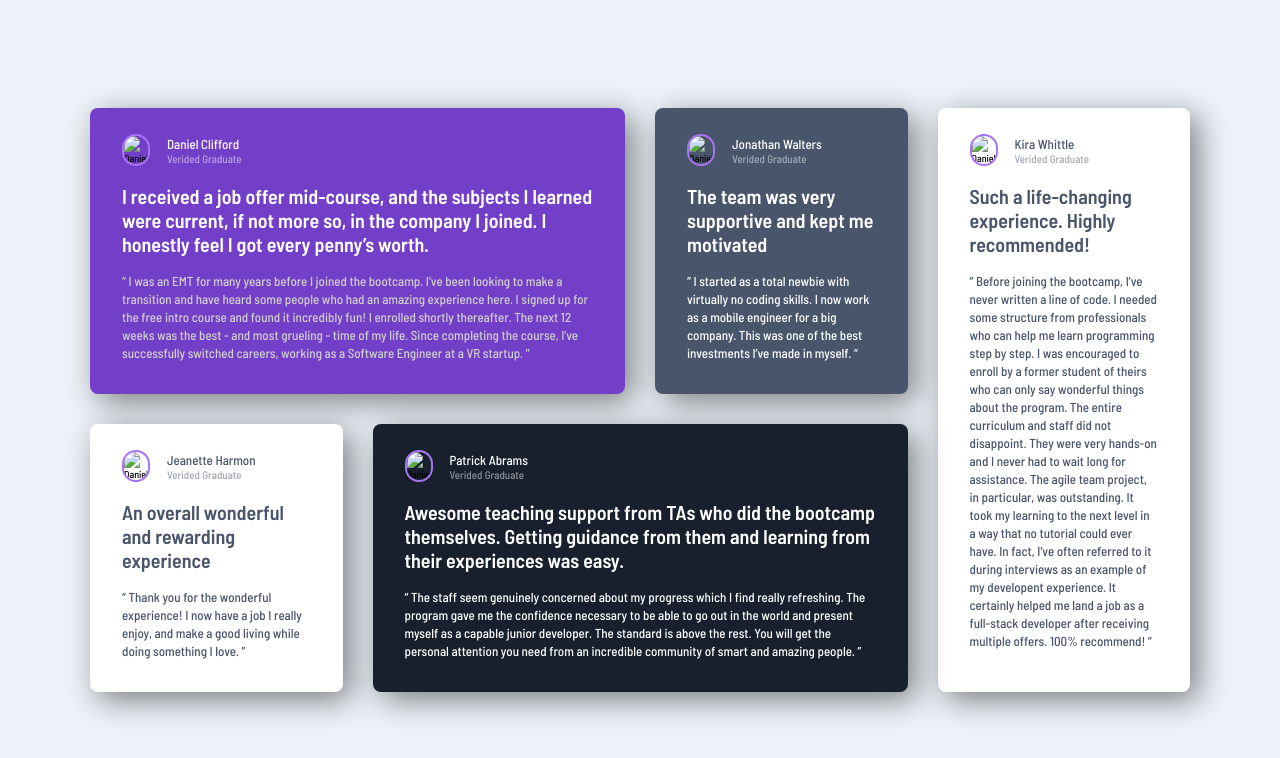
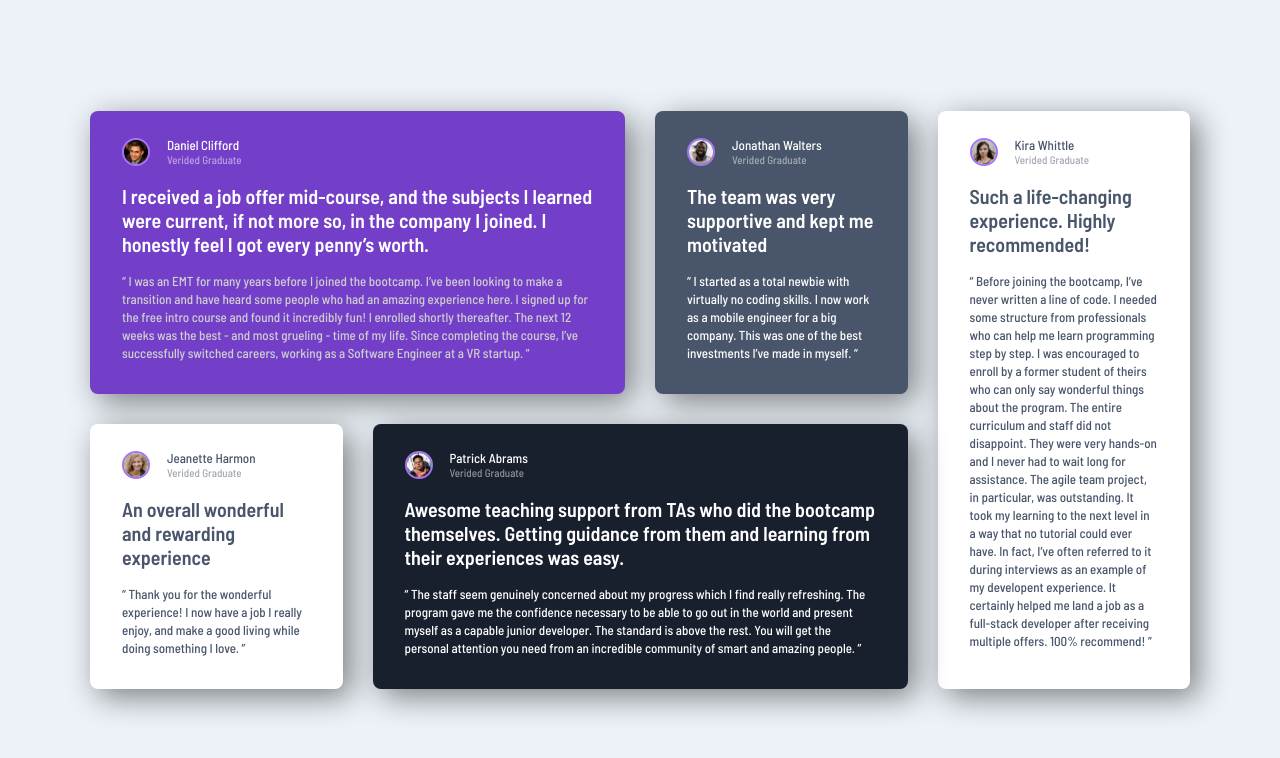
Before and after one commit to rafalolszak/Testimonials-grid-section, a plain HTML site: page index.html in a window 1280 px wide. Drawn offline with Linux system fonts and the light colour scheme; the site is published under a folder, as on GitHub Pages, so addresses that start at the root find nothing.

Commit message:
Add files via upload

```diff
--- a/index.html
+++ b/index.html
@@ -14,7 +14,7 @@
     <main>
       <div class="box box1">
         <div class="profile">
-          <img class="photo" src="/images/image-daniel.jpg" alt="Daniel">
+          <img class="photo" src="./images/image-daniel.jpg" alt="Daniel Clifford">
           <div class="author clr-author-200">
             <p class="name">Daniel Clifford</p>
             <p class="verification">Verided Graduate</p>
@@ -25,7 +25,7 @@
       </div>
       <div class="box box2">
         <div class="profile">
-          <img class="photo" src="/images/image-jonathan.jpg" alt="Daniel">
+          <img class="photo" src="./images/image-jonathan.jpg" alt="Jonathan Walters">
           <div class="author clr-author-200">
             <p class="name">Jonathan Walters</p>
             <p class="verification ">Verided Graduate</p>
@@ -36,7 +36,7 @@
       </div>
       <div class="box box3">
         <div class="profile">
-          <img class="photo" src="/images/image-kira.jpg" alt="Daniel">
+          <img class="photo" src="./images/image-kira.jpg" alt="Kira Whittle">
           <div class="author clr-author-400">
             <p class="name">Kira Whittle</p>
             <p class="verification">Verided Graduate</p>
@@ -47,7 +47,7 @@
       </div>
       <div class="box box4">
         <div class="profile">
-          <img class="photo" src="/images/image-jeanette.jpg" alt="Daniel">
+          <img class="photo" src="./images/image-jeanette.jpg" alt="Jeanette Harmon">
           <div class="author clr-author-400">
             <p class="name">Jeanette Harmon</p>
             <p class="verification">Verided Graduate</p>
@@ -58,7 +58,7 @@
       </div>
       <div class="box box5">
         <div class="profile">
-          <img class="photo" src="/images/image-patrick.jpg" alt="Daniel">
+          <img class="photo" src="./images/image-patrick.jpg" alt="Patrick Abrams">
           <div class="author clr-author-200">
             <p class="name">Patrick Abrams</p>
             <p class="verification">Verided Graduate</p>
```
